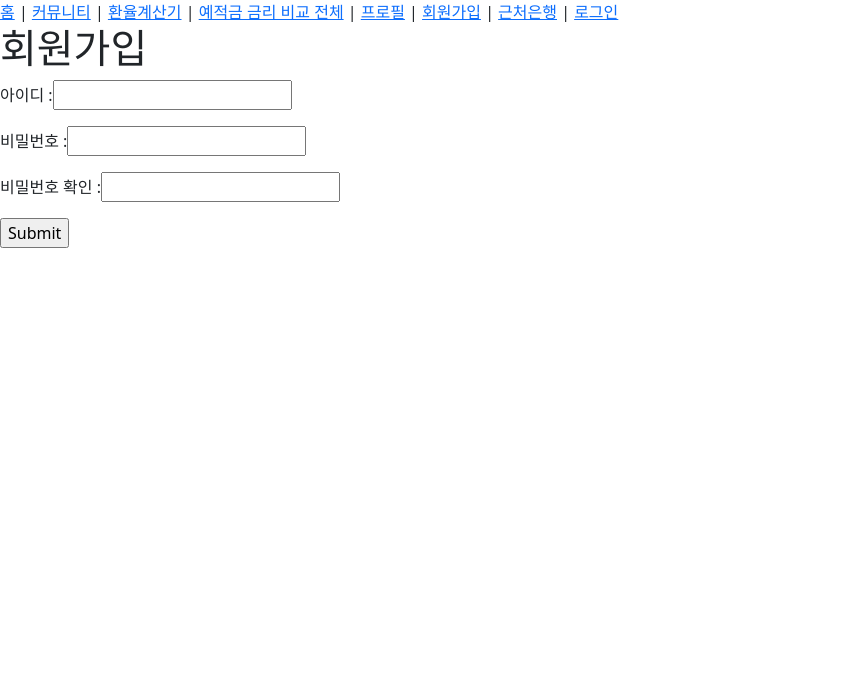
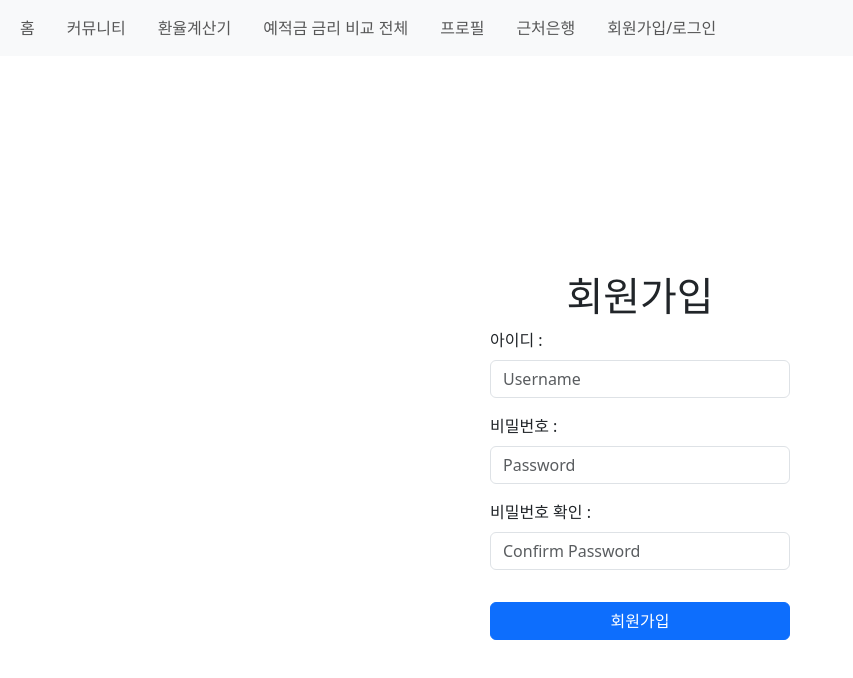
Before and after one commit to yeongjunsgit/-, a Vue app in the folder vue/vue-project/: page /signup in a window 1280 px wide. Shown: the top 678 px of the page, without its empty margins (0-853 px from the left). Built offline with nearby package versions, Linux system fonts and the light colour scheme.

Commit message:
회원가입, 로그인 간단한 CSS

```diff
--- a/vue/vue-project/src/App.vue
+++ b/vue/vue-project/src/App.vue
@@ -1,32 +1,41 @@
-<script setup>
-import { RouterLink, RouterView } from 'vue-router'
-</script>
+<template>
+  <header class="">
+    <div class="wrapper">
+      <nav class="navbar navbar-expand-lg bg-body-tertiary ">
+        <div class="container-fluid ">
+          <ul class="navbar-nav gap-3 me-auto mb-2 mb-lg-0 flex-row">
+            <li class="nav-item">
+              <RouterLink :to="{name:'HomeView'}" class="nav-link">홈</RouterLink>
+            </li>
+            <li class="nav-item">
+              <RouterLink :to="{name:'CommunityView'}" class="nav-link">커뮤니티</RouterLink>
+            </li>
+            <li class="nav-item">
+              <RouterLink :to="{name:'ExCalculView'}" class="nav-link">환율계산기</RouterLink>
+            </li>
+            <li class="nav-item">
+              <RouterLink to="/rate" class="nav-link">예적금 금리 비교 전체</RouterLink>
+            </li>
+            <li class="nav-item">
+              <RouterLink :to="{name:'ProfileView'}" class="nav-link">프로필</RouterLink>
+            </li>
 
-<template>
-  <header>
-    <!-- <img alt="Vue logo" class="logo" src="@/assets/logo.svg" width="125" height="125" /> -->
-
-    <div class="wrapper">
-
-
-      <nav>
-        <RouterLink :to="{name:'HomeView'}">홈</RouterLink> |
-        <RouterLink :to="{name:'CommunityView'}">커뮤니티</RouterLink> |
-        <RouterLink :to="{name:'ExCalculView'}">환율계산기</RouterLink> |
-        <RouterLink to="/rate">예적금 금리 비교 전체</RouterLink> |
-        <RouterLink :to="{name:'ProfileView'}">프로필</RouterLink> |
-        <RouterLink :to="{name:'SignUpView'}">회원가입</RouterLink> |
-        <RouterLink :to="{name:'NearBankView'}">근처은행</RouterLink> |
-        <RouterLink :to="{name:'LoginView'}">로그인</RouterLink>
-
+            <li class="nav-item">
+              <RouterLink :to="{name:'NearBankView'}" class="nav-link">근처은행</RouterLink>
+            </li>
+            <li class="nav-item">
+              <RouterLink :to="{name:'LoginView'}" class="nav-link">회원가입/로그인</RouterLink>
+            </li>
+          </ul>
+        </div>
       </nav>
       <RouterView />
     </div>
   </header>
-
 </template>
 
 <style>
+/* 기존 스타일 유지 */
 .border {
   border: 1px solid black;
 }
@@ -38,4 +47,9 @@ import { RouterLink, RouterView } from 'vue-router'
   width: 300px;
   height: 300px;
 }
+
+/* 추가된 스타일 */
+.nav-link {
+  text-decoration: none; /* 밑줄 제거 */
+}
 </style>
--- a/vue/vue-project/src/components/CommunityItem.vue
+++ b/vue/vue-project/src/components/CommunityItem.vue
@@ -1,3 +1,4 @@
+<!-- CommnityItemView.vue -->
 <template>
   <div class="border">
     <p @click="goDetail">제목 : {{ article.title }}</p>
--- a/vue/vue-project/src/views/CommunityView.vue
+++ b/vue/vue-project/src/views/CommunityView.vue
@@ -1,3 +1,4 @@
+<!-- CommunityView.vue -->
 <template>
   <div>
     <h1>Community</h1>
--- a/vue/vue-project/src/views/LoginView.vue
+++ b/vue/vue-project/src/views/LoginView.vue
@@ -1,39 +1,64 @@
 <template>
-  <div>
+  <div class="login-container">
     <h1>로그인</h1>
-    <form @submit.prevent="login">
-      <p>
-      <label for="username">아이디 : </label>
-      <input id="username" v-model.trim="username" type="text">
+    <form @submit.prevent="login" class="login-form">
+      <div class="mb-3">
+        <input
+          id="username"
+          v-model.trim="username"
+          type="text"
+          class="form-control"
+          placeholder="Username"
+        />
+      </div>
+      <div class="mb-3">
+        <input
+          id="password"
+          v-model="password"
+          type="password"
+          class="form-control"
+          placeholder="Password"
+        />
+      </div>
+      <button type="submit" class="btn btn-primary w-100">로그인</button>
+    </form>
+    <p @click="gotoSignup" class="mt-5">아직 회원이 아닌가요? <span class="text-primary">회원가입</span>
     </p>
-    <p>
-      <label for="password">비밀번호 : </label>
-      <input id="password" v-model="password" type="password">
-    </p>
-      <input type="submit">
-    </form>
   </div>
 </template>
 
 <script setup>
-import { ref } from 'vue'
-import {useArticleStore} from '@/stores/articles'
+import { ref } from 'vue';
+import { useArticleStore } from '@/stores/articles';
+import { useRouter } from 'vue-router'
+const store = useArticleStore();
+const username = ref(null);
+const password = ref(null);
 
-const store = useArticleStore()
-const username = ref(null)
-const password = ref(null)
-
-// 사용자의 입력을 하나의 객체로 싸서 보내주는 것
-const login = function(){
+const login = function() {
   const payload = {
     username: username.value,
     password: password.value,
+  };
+  store.login(payload);
+};
 
-  }
-  store.login(payload)
+const router = useRouter()
+const gotoSignup = function(){
+  router.push({name:'SignUpView'})
 }
 </script>
 
 <style scoped>
+.login-container {
+  display: flex;
+  justify-content: center;
+  flex-direction: column;
+  align-items: center;
+  height: 100vh;
+}
 
+.login-form {
+  width: 300px;
+}
 </style>
--- a/vue/vue-project/src/views/SignUpView.vue
+++ b/vue/vue-project/src/views/SignUpView.vue
@@ -1,43 +1,74 @@
 <template>
-  <div>
+  <div class="signup-container">
     <h1>회원가입</h1>
-    <form @submit.prevent="signUp">
-      <p>
-      <label for="username">아이디 : </label>
-      <input id="username" v-model.trim="username" type="text" name="" >
-    </p>
-    <p>
-      <label for="password1">비밀번호 : </label>
-      <input id="password1" v-model.trim="password1" type="password" name="" >
-    </p>
-    <p>
-      <label for="password2">비밀번호 확인 : </label>
-      <input id="password2" v-model.trim="password2" type="password" name="" >
-    </p>
-      <input type="submit" name="" id="">
+    <form @submit.prevent="signUp" class="signup-form">
+      <div class="mb-3">
+        <label for="username" class="form-label">아이디 :</label>
+        <input
+          id="username"
+          v-model.trim="username"
+          type="text"
+          class="form-control"
+          name=""
+          placeholder="Username"
+        />
+      </div>
+      <div class="mb-3">
+        <label for="password1" class="form-label">비밀번호 :</label>
+        <input
+          id="password1"
+          v-model.trim="password1"
+          type="password"
+          class="form-control"
+          name=""
+          placeholder="Password"
+        />
+      </div>
+      <div class="mb-3">
+        <label for="password2" class="form-label">비밀번호 확인 :</label>
+        <input
+          id="password2"
+          v-model.trim="password2"
+          type="password"
+          class="form-control"
+          name=""
+          placeholder="Confirm Password"
+        />
+      </div>
+      <button type="submit" class="btn btn-primary w-100 mt-3">회원가입</button>
     </form>
   </div>
 </template>
 
 <script setup>
-import { ref } from 'vue'
-import {useArticleStore} from '@/stores/articles'
+import { ref } from 'vue';
+import { useArticleStore } from '@/stores/articles';
 
-const store = useArticleStore()
-const username = ref(null)
-const password1 = ref(null)
-const password2 = ref(null)
-// 사용자의 입력을 하나의 객체로 싸서 보내주는 것
-const signUp = function(){
+const store = useArticleStore();
+const username = ref(null);
+const password1 = ref(null);
+const password2 = ref(null);
+
+const signUp = function() {
   const payload = {
-    username:username.value,
-    password1:password1.value,
-    password2:password2.value
-  }
-  store.signUp(payload)
-}
+    username: username.value,
+    password1: password1.value,
+    password2: password2.value,
+  };
+  store.signUp(payload);
+};
 </script>
 
 <style scoped>
+.signup-container {
+  display: flex;
+  justify-content: center;
+  flex-direction: column;
+  align-items: center;
+  height: 100vh;
+}
 
+.signup-form {
+  width: 300px;
+}
 </style>
```
